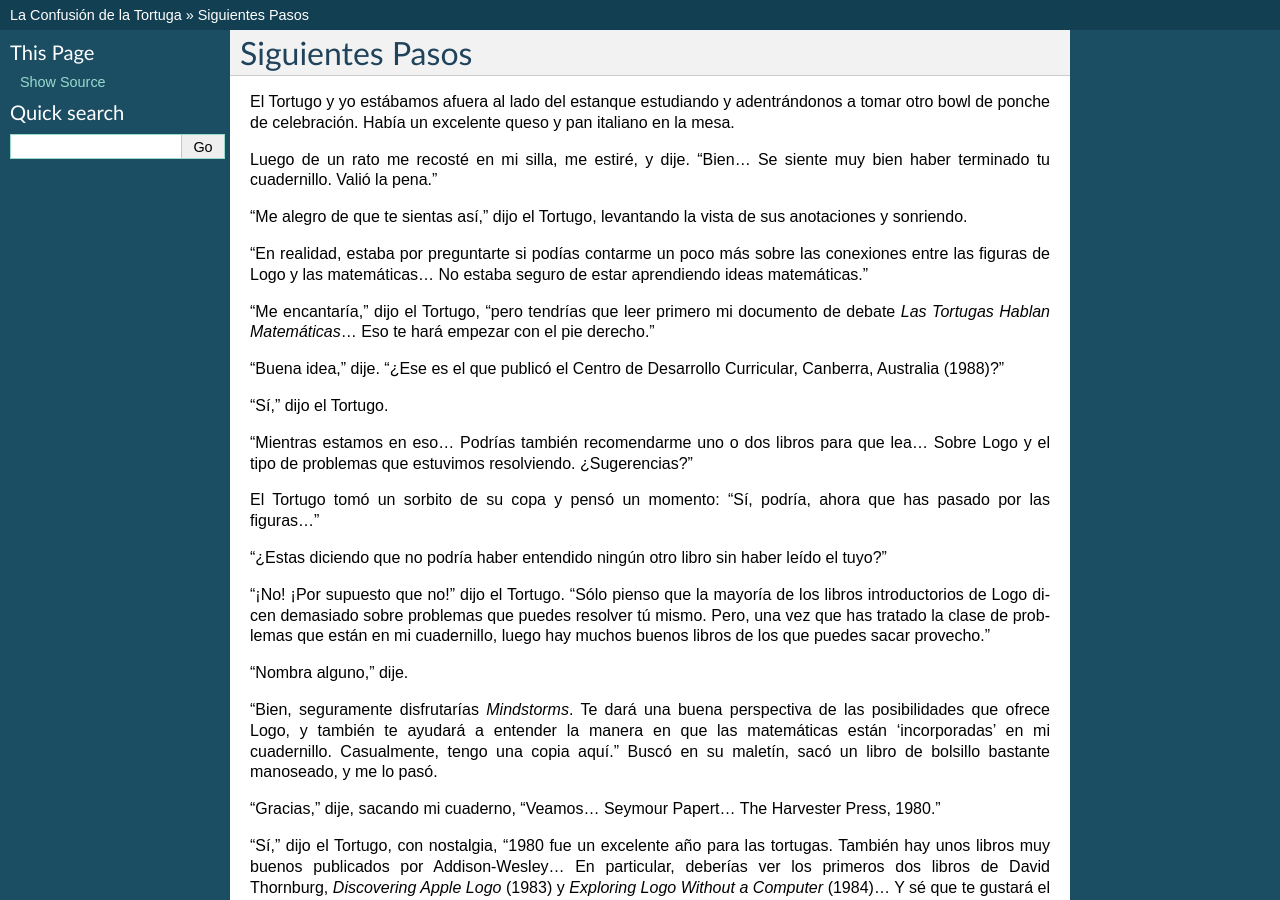
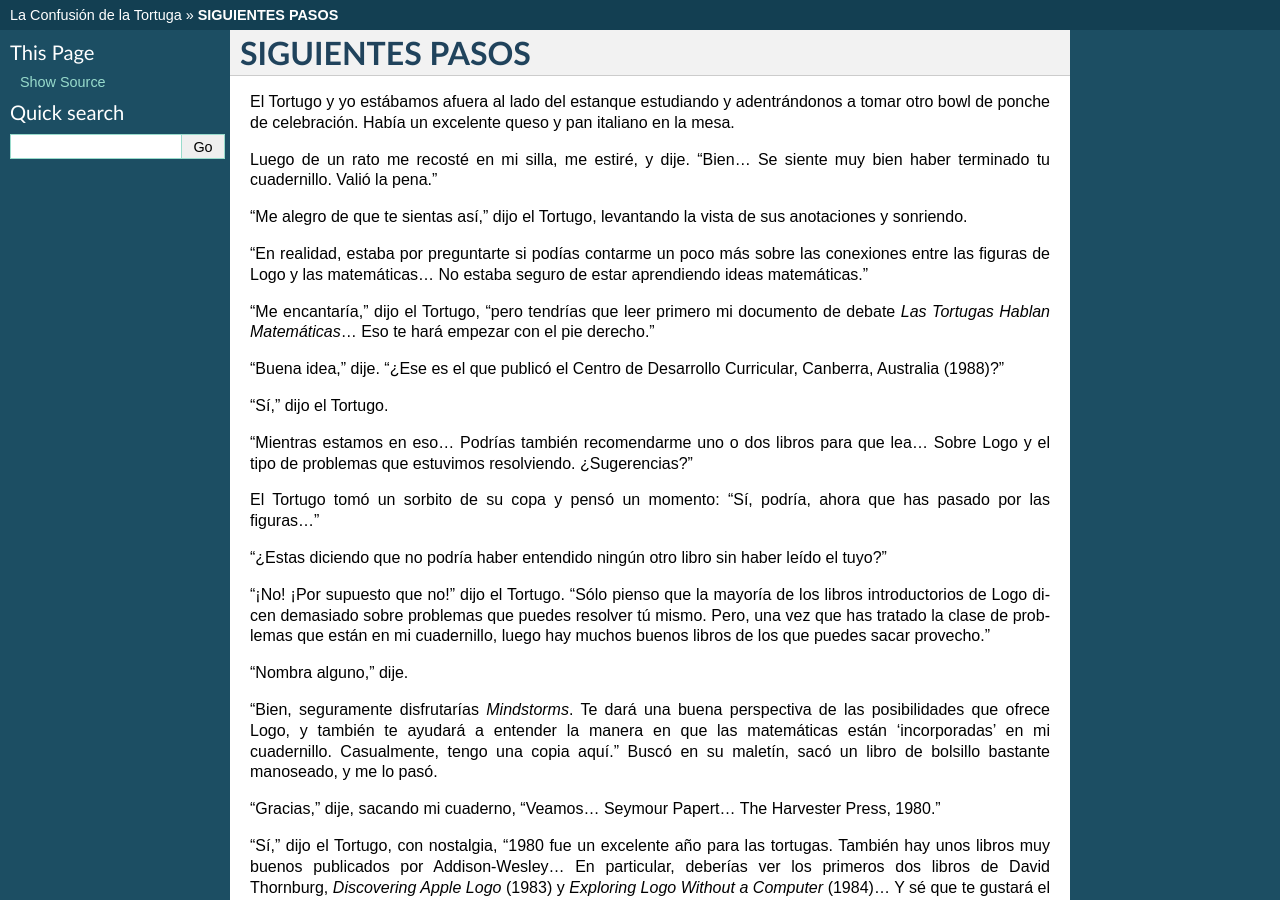
Before and after one commit to humitos/turtle-confusion-es, a Sphinx documentation site: the page built from docs/further_steps.rst, in a window 1280 px wide and 900 px high. Built offline with Sphinx 7.4.7, drawn with Linux system fonts in a browser that asks for light colours; some of the changed text lies outside the part shown.

Commit message:
Titles uppercase and dotted line

```diff
--- a/docs/further_steps.rst
+++ b/docs/further_steps.rst
@@ -1,5 +1,5 @@
-Siguientes Pasos
-================
+**SIGUIENTES PASOS**
+====================
 
 El Tortugo y yo estábamos afuera al lado del estanque estudiando y adentrándonos a tomar otro bowl de ponche de celebración. Había un excelente queso y pan italiano en la mesa.
 
@@ -49,4 +49,7 @@
 
 "Me niego a acercarme a la carnada," dije, tirando unas migas de pan en el estanque.
 
--------
+.. figure:: _static/images/dots.svg
+   :width: 300px
+   :scale: 20%
+   :align: center
--- a/docs/how_to_use_this_booklet.rst
+++ b/docs/how_to_use_this_booklet.rst
@@ -1,5 +1,5 @@
-Cómo usar el Cuadernillo
-========================
+**CÓMO USAR EL CUADERNILLO**
+============================
 
 Éste cuadernillo ha sido diseñado para que sea compartido. Ésto es, intenta apoyar el proceso 'colaborativo de resolución de problemas' en el cual los problemas se tratan entre dos, o mas, personas trabajando en conjunto y compartiendo ideas y perspectivas.
 
```
